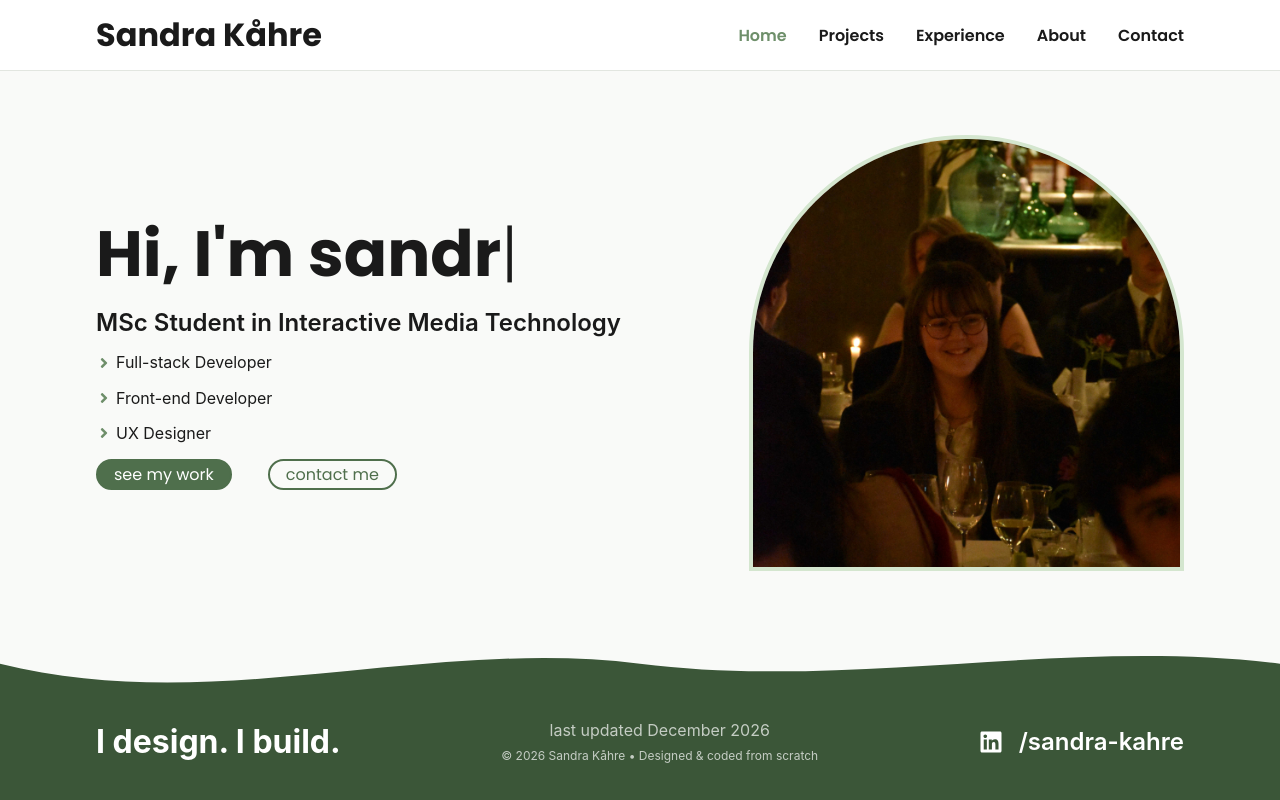
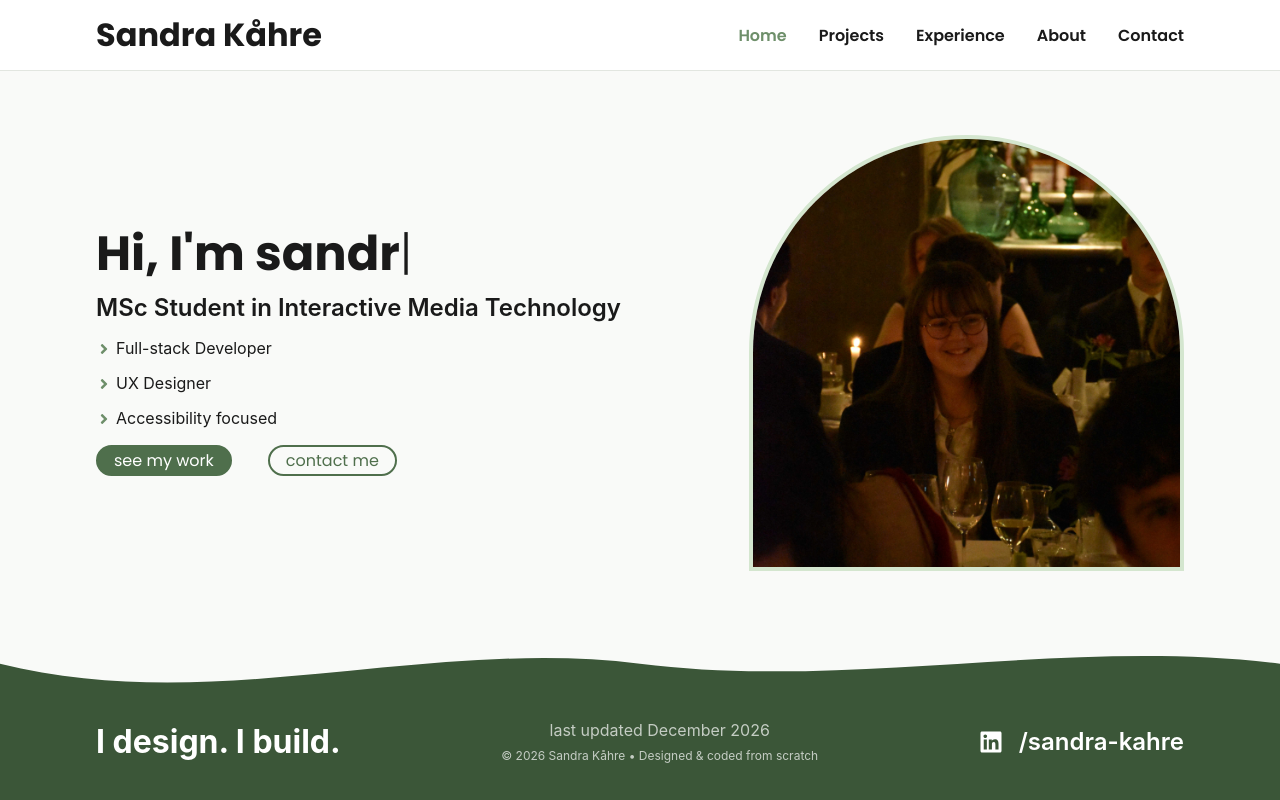
Before and after one commit to skahre/skahre.github.io, a React (Vite) app: page / in a window 1280 px wide. Built offline with nearby package versions, Linux system fonts and the light colour scheme; a web font is replaced by a local one.

Commit message:
update home page

```diff
--- a/src/components/home-page/hero.tsx
+++ b/src/components/home-page/hero.tsx
@@ -19,11 +19,11 @@ export default function HeroSection() {
           </p>
           <p className="flex items-center gap-1">
             <FaAngleRight fill="var(--color-sage-400)" height="0.7lh" />
-            Front-end Developer
+            UX Designer
           </p>
           <p className="flex items-center gap-1">
             <FaAngleRight fill="var(--color-sage-400)" height="0.7lh" />
-            UX Designer
+            Accessibility focused
           </p>
         </div>
         <div className="flex items-center gap-9">
--- a/src/components/home-page/typingHeader.tsx
+++ b/src/components/home-page/typingHeader.tsx
@@ -81,7 +81,7 @@ export default function TypingHeader() {
   }, []);
 
   return (
-    <h1 className="text-black h1 font-bold">
+    <h1 className="text-black h1 md:text-5xl font-bold">
       {displayedPrefix}
       <span
         className={
```
